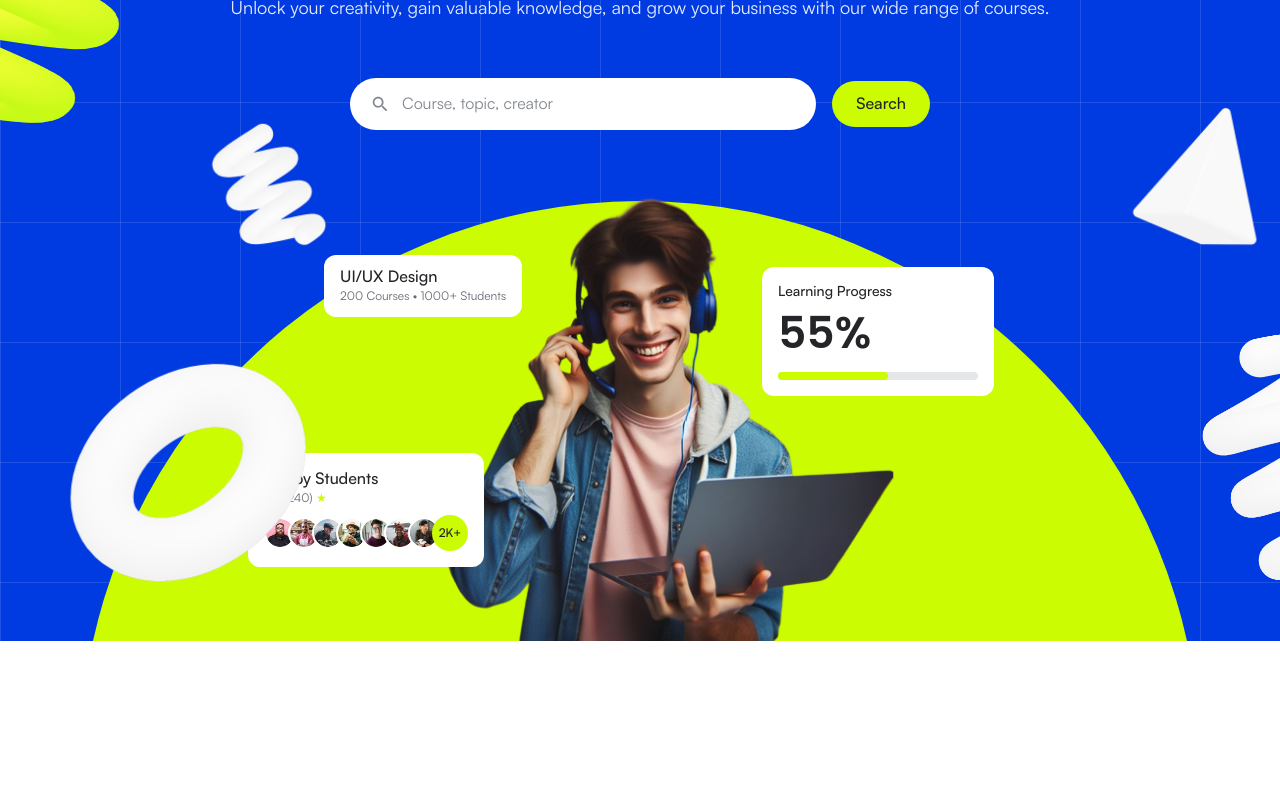
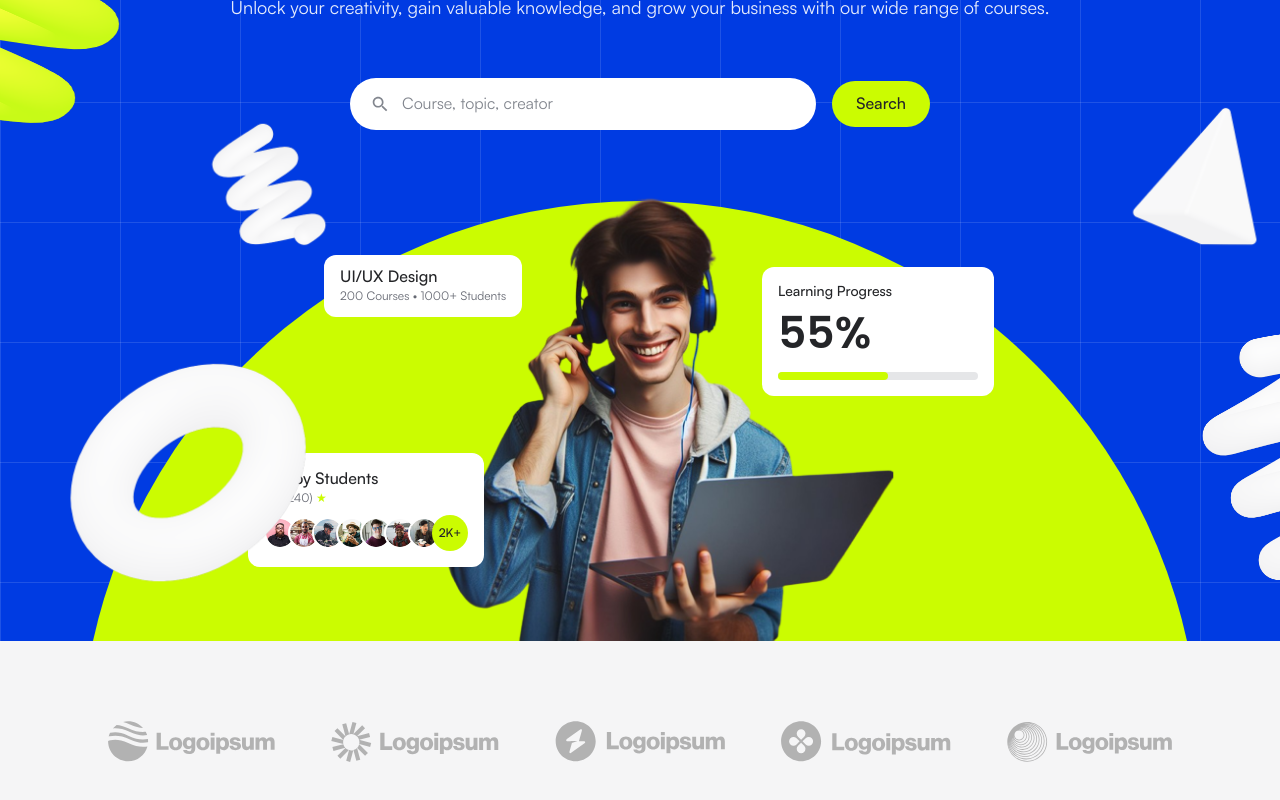
Before and after one commit to utsomondal/bytespace-new, a React (Vite) app: page / in a window 1280 px wide. Shown: the part 378-1178 px from the top of the page. Before the commit the page ends 1019 px from the top, so only its background shows below. Built offline with nearby package versions, Linux system fonts and the light colour scheme.

Commit message:
feat: add logo strip section

```diff
--- a/src/App.jsx
+++ b/src/App.jsx
@@ -1,5 +1,6 @@
 import Navbar from "./components/Navbar";
 import Hero from "./components/Hero";
+import LogoStrip from "./components/LogoStrip";
 
 export default function App() {
   return (
@@ -7,6 +8,7 @@ export default function App() {
       <Navbar />
       <main>
         <Hero />
+        <LogoStrip />
       </main>
     </>
   );
--- /dev/null
+++ b/src/components/LogoStrip.jsx
@@ -0,0 +1,24 @@
+const logos = [
+  "/images/partners/logo-1.svg",
+  "/images/partners/logo-2.svg",
+  "/images/partners/logo-3.svg",
+  "/images/partners/logo-4.svg",
+  "/images/partners/logo-5.svg",
+];
+
+export default function LogoStrip() {
+  return (
+    <section className="bg-neutral-50 py-20">
+      <div className="container-1440 flex flex-wrap items-center justify-center gap-x-14 gap-y-6 px-5">
+        {logos.map((src) => (
+          <img
+            key={src}
+            src={src}
+            alt="Partner logo"
+            className="h-10.25 w-auto opacity-60 grayscale"
+          />
+        ))}
+      </div>
+    </section>
+  );
+}
```
